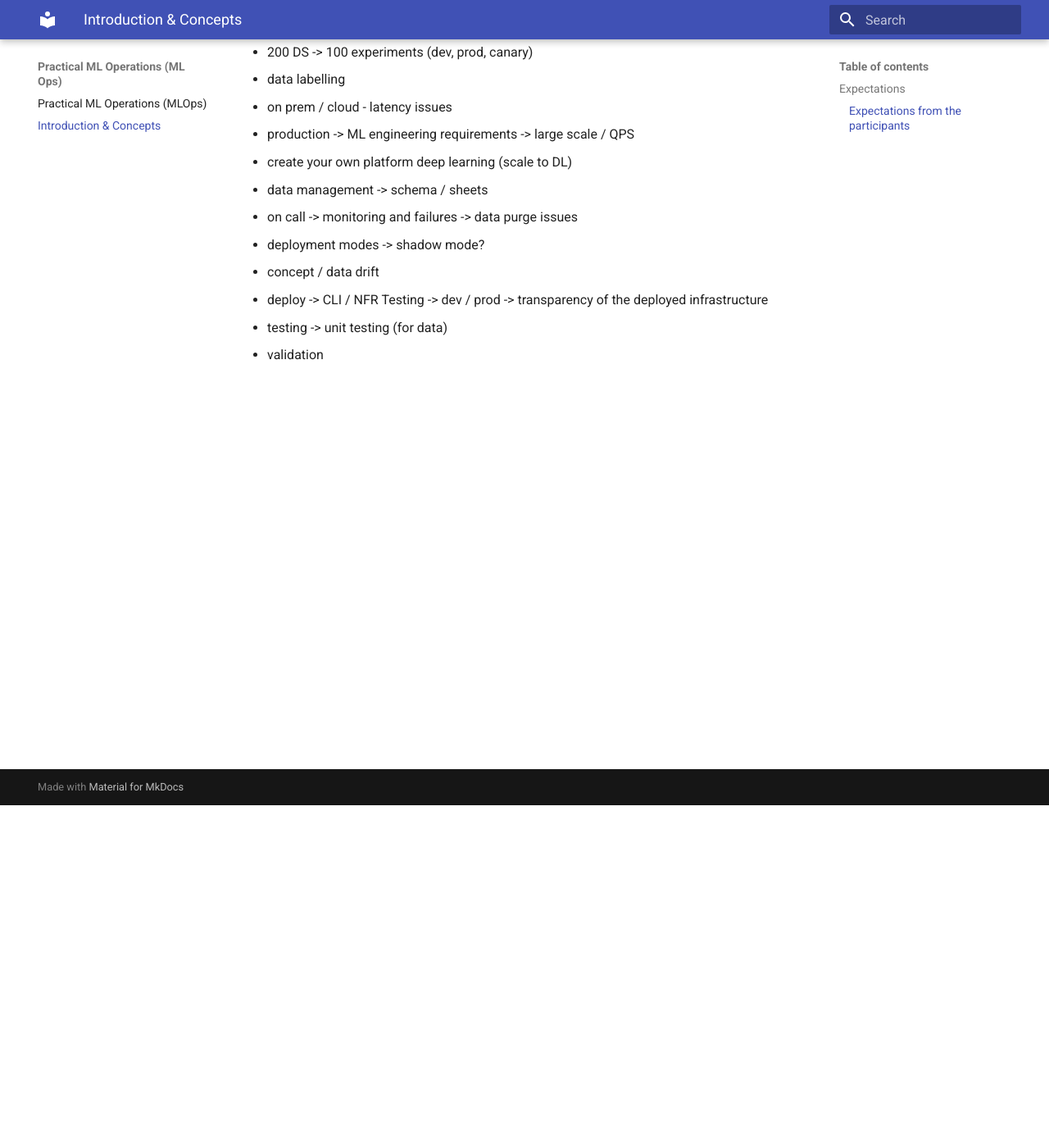
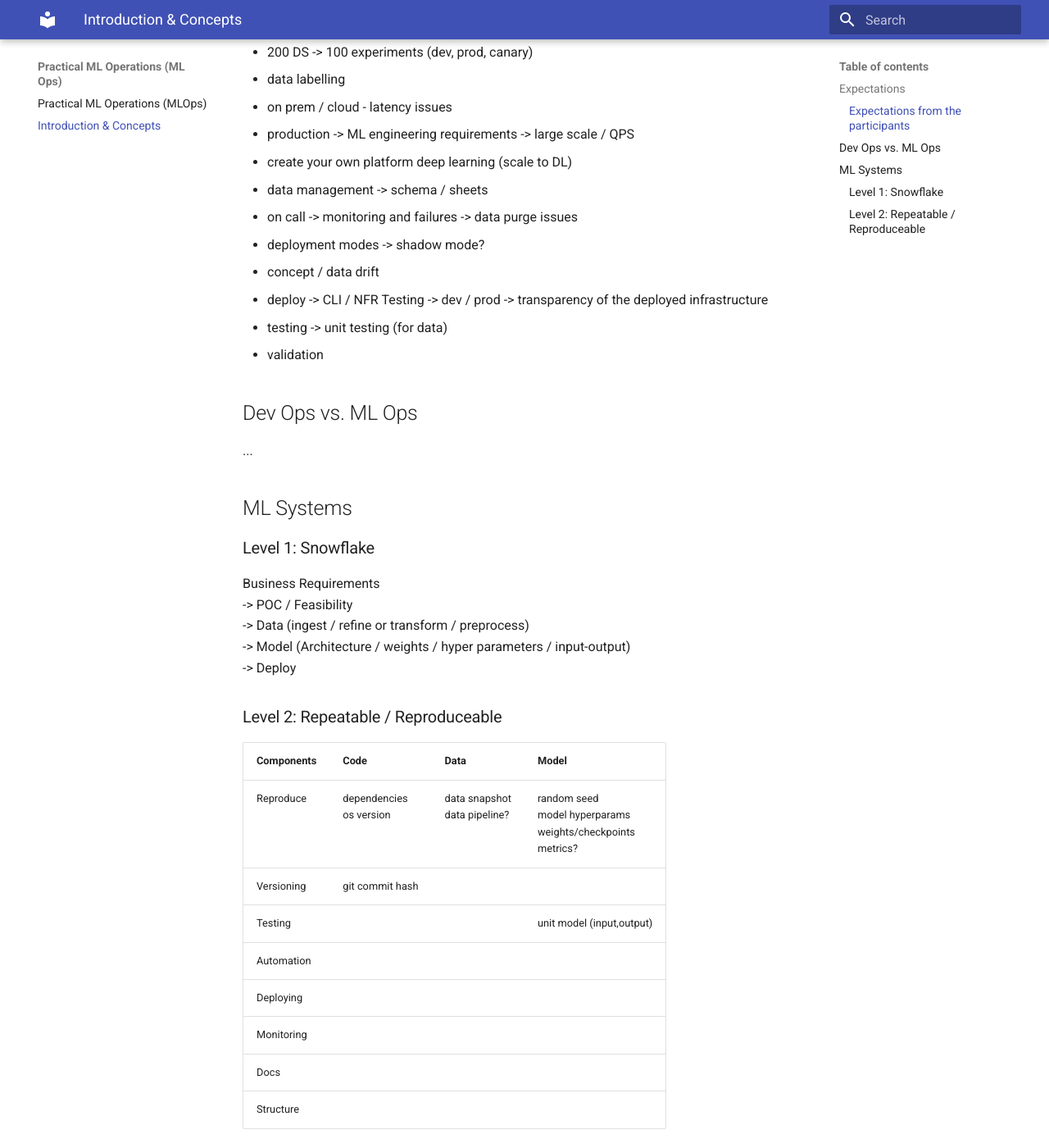
Before and after one commit to amitkaps/mlops, an MkDocs documentation site: the page built from docs/introduction-concepts.md, in a window 1280 px wide and 1400 px high, scrolled down 418 px. Shown: the whole window at 82% size. Built offline with MkDocs 1.6.1 and Material for MkDocs 9.7.7, drawn with Linux system fonts in a browser that asks for light colours.

Commit message:
docs: added new section "ML Systems"
Work still in progress...

```diff
--- a/docs/introduction-concepts.md
+++ b/docs/introduction-concepts.md
@@ -22,3 +22,30 @@
 - deploy -> CLI / NFR Testing -> dev / prod -> transparency of the deployed infrastructure
 - testing -> unit testing (for data)
 - validation
+
+## Dev Ops vs. ML Ops
+
+...
+
+## ML Systems
+
+### Level 1: Snowflake
+
+Business Requirements<br>
+-> POC / Feasibility<br>
+-> Data (ingest / refine or transform / preprocess)<br>
+-> Model (Architecture / weights / hyper parameters / input-output)<br>
+-> Deploy
+
+### Level 2: Repeatable / Reproduceable
+
+| Components      | Code  | Data | Model |
+| --------------- | ----- | ---- | ----- |
+| Reproduce       | dependencies<br>os version| data snapshot<br>data pipeline?| random seed<br>model hyperparams<br>weights/checkpoints<br>metrics? |
+| Versioning      | git commit hash| | |
+| Testing         | | | unit model (input,output) |
+| Automation      | | | |
+| Deploying       | | | |
+| Monitoring      | | | |
+| Docs            | | | |
+| Structure       | | | |
```
Also changed, not shown: docs/index.md (+3 -1 lines).
